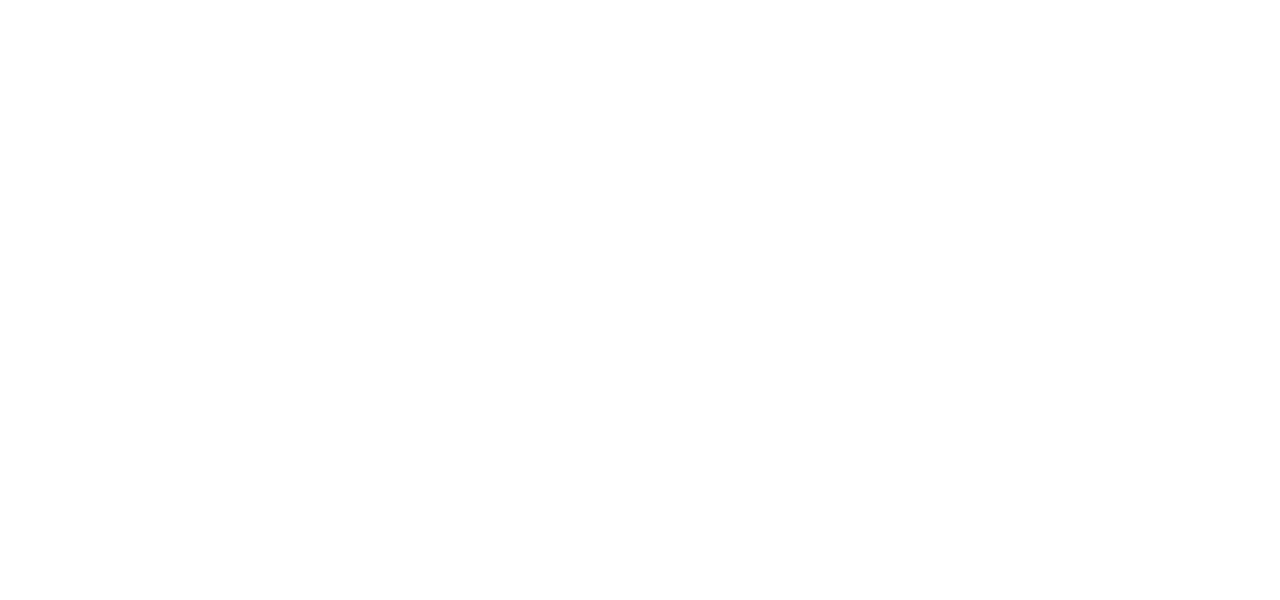
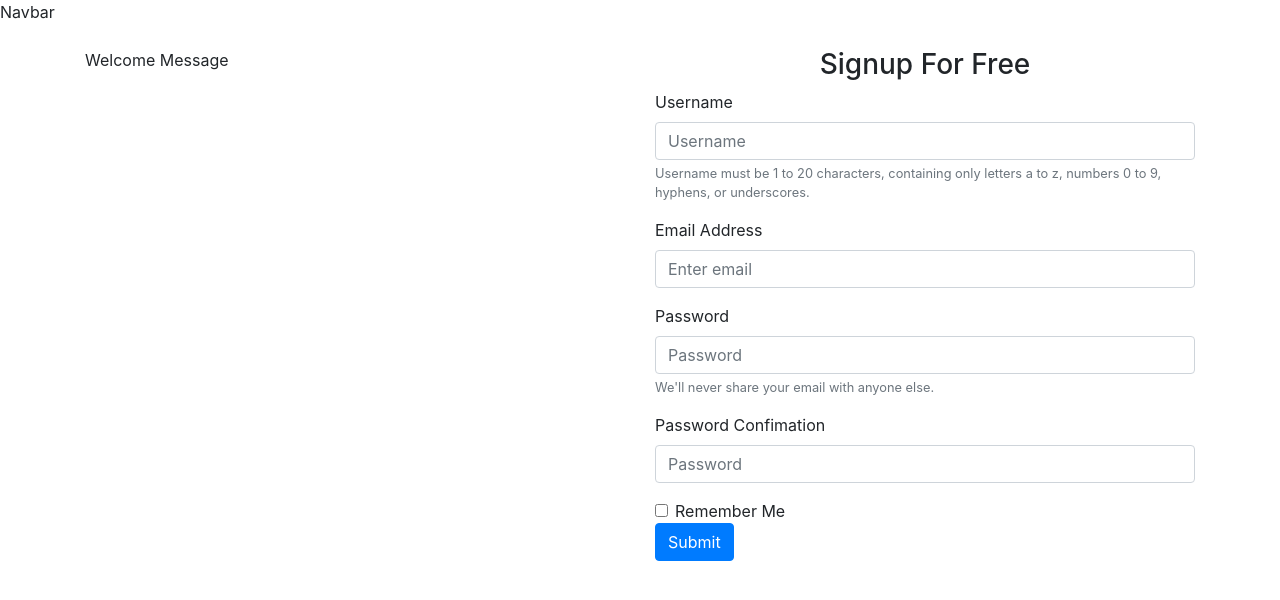
Before and after one commit to KeenanJones1/Lectio-Victoria-frontend-v2, a React (Create React App) app: page /landing in a window 1280 px wide. Shown: the top 600 px of the page. Built offline with nearby package versions, Linux system fonts and the light colour scheme.

Commit message:
Signup form creating first user

```diff
--- a/public/index.html
+++ b/public/index.html
@@ -1,14 +1,23 @@
 <!DOCTYPE html>
 <html lang="en">
+
 <head>
   <meta charset="utf-8" />
   <link rel="icon" href="%PUBLIC_URL%/favicon.ico" />
   <meta name="viewport" content="width=device-width, initial-scale=1" />
   <meta name="theme-color" content="#000000" />
-    <meta
-      name="description"
-      content="Web site created using create-react-app"
-    />
+  <meta name="description" content="Web site created using create-react-app" />
+  <link rel="stylesheet" href="https://maxcdn.bootstrapcdn.com/bootstrap/4.0.0/css/bootstrap.min.css"
+    integrity="sha384-Gn5384xqQ1aoWXA+058RXPxPg6fy4IWvTNh0E263XmFcJlSAwiGgFAW/dAiS6JXm" crossorigin="anonymous">
+  <script src="https://code.jquery.com/jquery-3.2.1.slim.min.js"
+    integrity="sha384-KJ3o2DKtIkvYIK3UENzmM7KCkRr/rE9/Qpg6aAZGJwFDMVNA/GpGFF93hXpG5KkN"
+    crossorigin="anonymous"></script>
+  <script src="https://cdnjs.cloudflare.com/ajax/libs/popper.js/1.12.9/umd/popper.min.js"
+    integrity="sha384-ApNbgh9B+Y1QKtv3Rn7W3mgPxhU9K/ScQsAP7hUibX39j7fakFPskvXusvfa0b4Q"
+    crossorigin="anonymous"></script>
+  <script src="https://maxcdn.bootstrapcdn.com/bootstrap/4.0.0/js/bootstrap.min.js"
+    integrity="sha384-JZR6Spejh4U02d8jOt6vLEHfe/JQGiRRSQQxSfFWpi1MquVdAyjUar5+76PVCmYl"
+    crossorigin="anonymous"></script>
   <link rel="apple-touch-icon" href="%PUBLIC_URL%/logo192.png" />
   <!--
       manifest.json provides metadata used when your web app is installed on a
@@ -26,6 +35,7 @@
     -->
   <title>React App</title>
 </head>
+
 <body>
   <noscript>You need to enable JavaScript to run this app.</noscript>
   <div id="root"></div>
@@ -40,4 +50,5 @@
       To create a production bundle, use `npm run build` or `yarn build`.
     -->
 </body>
+
 </html>
--- a/src/components/navbar.js
+++ b/src/components/navbar.js
@@ -2,9 +2,9 @@
 
 const navbar = () => {
  return (
-  <div>
+  <nav className="nav-bar">
    Navbar
-  </div>
+  </nav>
  )
 }
 
--- /dev/null
+++ b/src/components/signup.js
@@ -0,0 +1,45 @@
+import React from 'react'
+
+const signup = () => {
+ return (
+  <section className="intro-signup">
+   <div className="container">
+    <div className="row">
+     <div className="col-12 col-md-6 col-lg-6 my-4">
+      Welcome Message
+     </div>
+     <div className="col-12 col-md-6 col-lg-6 my-4">
+      <h3 className="text-center">Signup For Free</h3>
+      <form action="">
+       <div class="form-group">
+        <label for="exampleInputPassword1">Username</label>
+        <input type="username" class="form-control" id="exampleInputUsername" placeholder="Username"/>
+        <small id="emailHelp" class="form-text text-muted">Username must be 1 to 20 characters, containing only letters a to z, numbers 0 to 9, hyphens, or underscores.</small>
+       </div>
+       <div className="form-group">
+        <label htmlFor="">Email Address</label>
+        <input type="email" class="form-control" id="exampleInputEmail1" aria-describedby="emailHelp" placeholder="Enter email"/>
+       </div>
+      <div class="form-group">
+       <label for="exampleInputPassword1">Password</label>
+       <input type="password" class="form-control" id="exampleInputPassword1" placeholder="Password"/>
+       <small id="emailHelp" class="form-text text-muted">We'll never share your email with anyone else.</small>
+      </div>
+      <div class="form-group">
+       <label for="exampleInputPassword1">Password Confimation</label>
+       <input type="password" class="form-control" id="exampleInputPassword1" placeholder="Password"/>
+      </div>
+       <div class="form-check">
+        <input type="checkbox" class="form-check-input" id="exampleCheck1"/>
+        <label class="form-check-label" for="exampleCheck1">Remember Me</label>
+       </div>
+       <button type="submit" class="btn btn-primary">Submit</button>
+      </form>
+     </div>
+    </div>
+   </div>
+  </section>
+ )
+}
+
+export default signup
--- a/src/pages/landing.js
+++ b/src/pages/landing.js
@@ -1,10 +1,12 @@
 import React from 'react'
+import Layout from '../components/layout'
+import Signup from '../components/signup'
 
 const landing = () => {
  return (
-  <>
-
-  </>
+  <Layout className="static-wrapper">
+   <Signup />
+  </Layout>
  )
 }
 
```
Also changed, not shown: src/pages/login.js (line endings or trailing spaces), 1 other file (tests, documents, lock files or other folders). Lines whose indentation alone changed are shown as unchanged.
